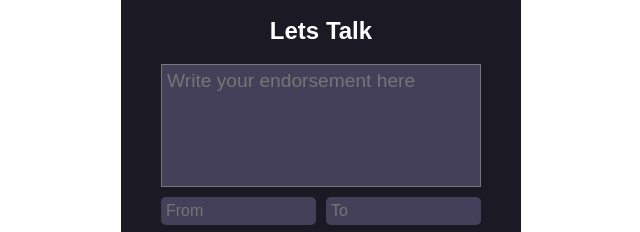
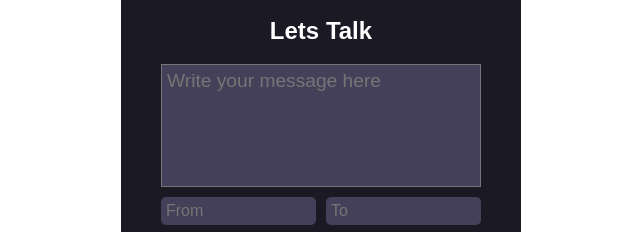
Before and after one commit to ajharh9/family-chat-app, a website built with Vite: page index.html in a window 1280 px wide. Shown: the part 143-375 px from the top of the page, 319-959 px from the left. Built offline with nearby package versions, Linux system fonts and the light colour scheme; no server answers.

Commit message:
Update index.html

```diff
--- a/index.html
+++ b/index.html
@@ -19,7 +19,7 @@
             <div class="main">
                 <div id="input-el">
                     <!-- <input id="message" type="text"> -->
-                    <textarea id="message" rows="5" cols="60" name="description" placeholder="Write your endorsement here"></textarea>
+                    <textarea id="message" rows="5" cols="60" name="description" placeholder="Write your message here"></textarea>
                     <input id="from" type="text" placeholder="From">
                     <input id="to" type="text" placeholder="To">
                     <button id="btn">Send</button>
@@ -28,20 +28,6 @@
             <div class="footer">
                 <h2>- Messages -</h2>
                 <ul id="ul-el">
-                    <!-- <li>
-                        <h3>From Azhar</h3>
-                        <p>
-                            Thank you so much Arzoo. To bring the tea. I will be very greatful to you! Gadha!
-                        </p>
-                        <h3>To Azhar</h3>
-                    </li>
-                    <li>
-                        <h3>From Azhar</h3>
-                        <p>
-                            Thank you so much Arzoo. To bring the tea. I will be very greatful to you! Gadha!
-                        </p>
-                        <h3>To Azhar</h3>
-                    </li> -->
                 </ul>
             </div>
         </div>
```
